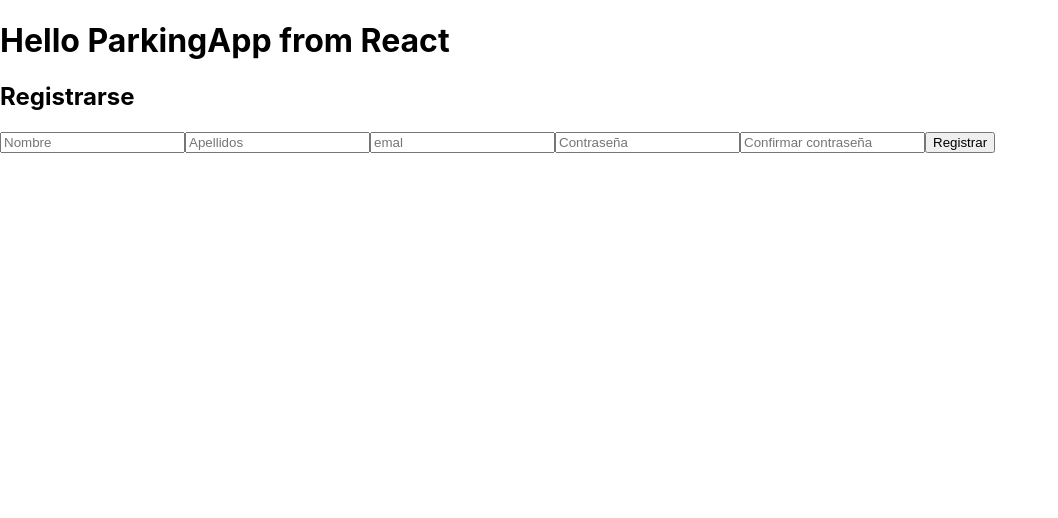
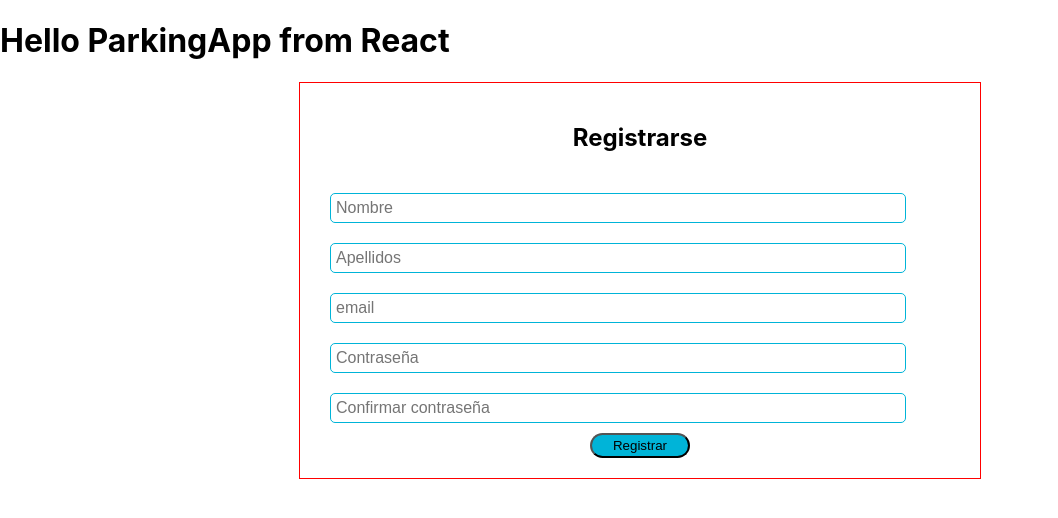
Before and after one commit to jlopezsa/ParkingApp-front-end, a React (Create React App) app: page / in a window 1280 px wide. Shown: the top 518 px of the page, without its empty margins (0-1058 px from the left). Built offline with nearby package versions, Linux system fonts and the light colour scheme.

Commit message:
add styles scss

```diff
--- a/src/pages/Signup.jsx
+++ b/src/pages/Signup.jsx
@@ -4,10 +4,10 @@ function Signup() {
   return (
     <>
         <form className="form">
-          <h2>Registrarse</h2>
+          <h2 className='form__h2'>Registrarse</h2>
           <input className="form__input" type="text" name="name" placeholder="Nombre" />
           <input className="form__input" type="text" name="last-name" placeholder="Apellidos" />
-          <input className="mform__input" type="email" name="email" placeholder="emal" />
+          <input className="form__input" type="email" name="email" placeholder="email" />
           <input className="form__input" type="password" name="password" placeholder="Contraseña" />
           <input className="form__input" type="password" name="confirm-password" placeholder="Confirmar contraseña" />
 
--- a/src/pages/Signup.scss
+++ b/src/pages/Signup.scss
@@ -1,10 +1,4 @@
-.form{
-  width: 80%;
 
-
-}
-
-/*
 // Global variables declaration
 $strongBlue-color: #03045E;
 $blue-color: #00B4D8;
@@ -12,4 +6,39 @@ $lightBlue-color: #90E0EF;
 $light-color: #CAF0F8;
 $white-color:#FFFFFF;
 $black-color:#000000;
-*/
+
+.form{
+  width: 50%;
+  border: 1px solid red;
+  padding: 20px;
+  display: grid;
+  margin-left: auto;
+  margin-right: auto;
+
+  h2{
+  height: 40px;
+  text-align: center;
+  }
+}
+
+.form__input{
+  width: 90%;
+  background: $white-color;
+  border: 1px solid $blue-color;
+  box-sizing: border-box;
+  border-radius: 5px;
+  padding: 5px;
+  margin: 10px;
+  font-size: 16px;
+}
+
+.form__submit{
+  width: 100px;
+  height: 25px;
+
+  margin-left: auto;
+  margin-right: auto;
+
+  background: #00B4D8;
+  border-radius: 140px;
+}
```
